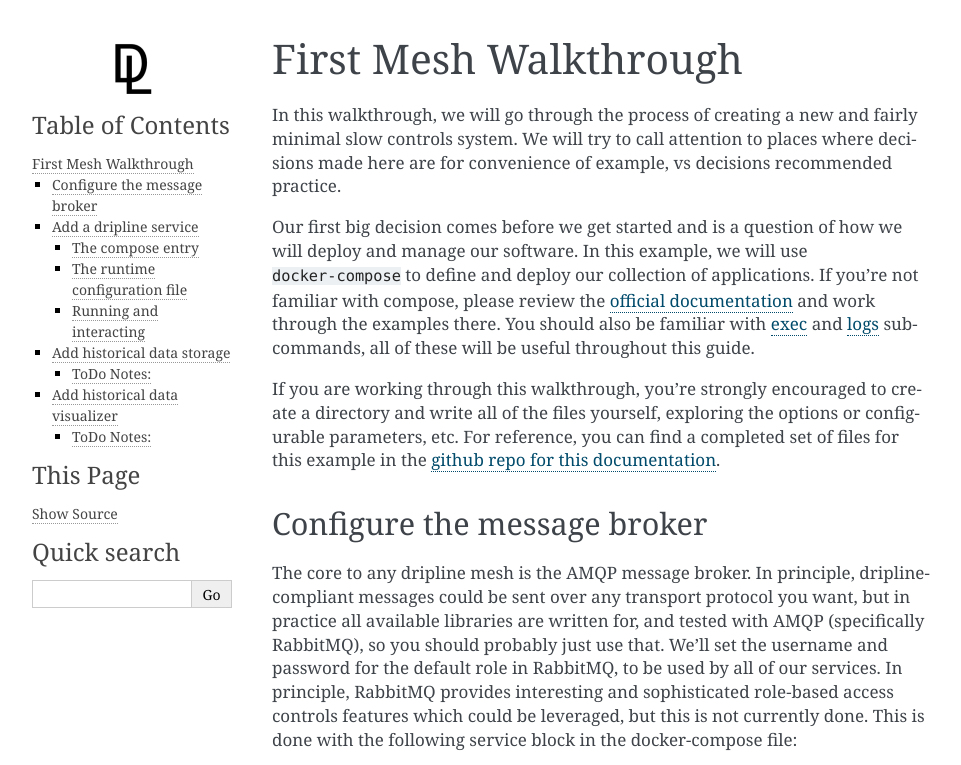
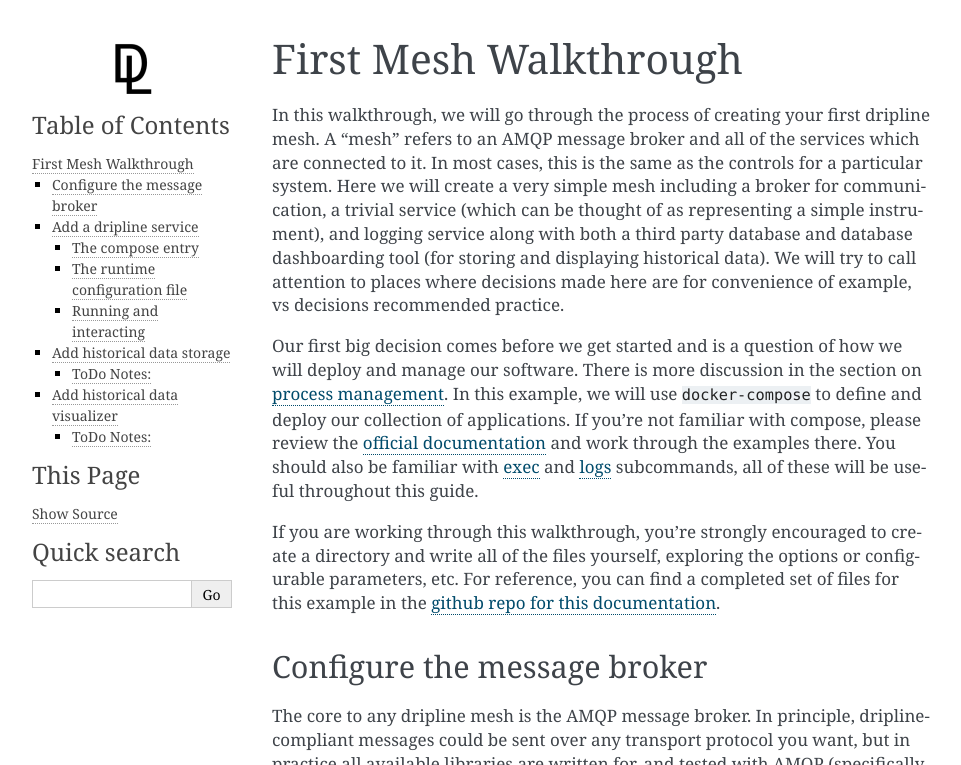
Before and after one commit to driplineorg/controls-guide, a Sphinx documentation site: the page built from source/guides/first-mesh.rst, in a window 1280 px wide and 900 px high, cut to the strip 0-765 px from the top of the window. Shown: the whole strip, without its empty margins (148-1109 px from the left). Built offline with Sphinx 7.4.7, drawn with Linux system fonts in a browser that asks for light colours.

```diff
--- a/source/guides/first-mesh.rst
+++ b/source/guides/first-mesh.rst
@@ -1,9 +1,13 @@
 First Mesh Walkthrough
 ======================
-In this walkthrough, we will go through the process of creating a new and fairly minimal slow controls system.
+In this walkthrough, we will go through the process of creating your first dripline mesh.
+A "mesh" refers to an AMQP message broker and all of the services which are connected to it.
+In most cases, this is the same as the controls for a particular system.
+Here we will create a very simple mesh including a broker for communication, a trivial service (which can be thought of as representing a simple instrument), and logging service along with both a third party database and database dashboarding tool (for storing and displaying historical data).
 We will try to call attention to places where decisions made here are for convenience of example, vs decisions recommended practice.
 
 Our first big decision comes before we get started and is a question of how we will deploy and manage our software.
+There is more discussion in the section on :ref:`process management<process-management>`.
 In this example, we will use ``docker-compose`` to define and deploy our collection of applications.
 If you're not familiar with compose, please review the `official documentation <https://docs.docker.com/compose/gettingstarted/>`_ and work through the examples there.
 You should also be familiar with `exec <https://docs.docker.com/compose/reference/exec/>`_ and `logs <https://docs.docker.com/compose/reference/logs/>`_ subcommands, all of these will be useful throughout this guide.
--- a/source/guides/python-plugin.rst
+++ b/source/guides/python-plugin.rst
@@ -1,3 +1,5 @@
+.. _python-plugin:
+
 Python Plugin
 -------------
 
```
Also changed, not shown: source/command-line-tools.rst (added, +32 -0 lines), source/process-management.rst (+5 -2 lines).
